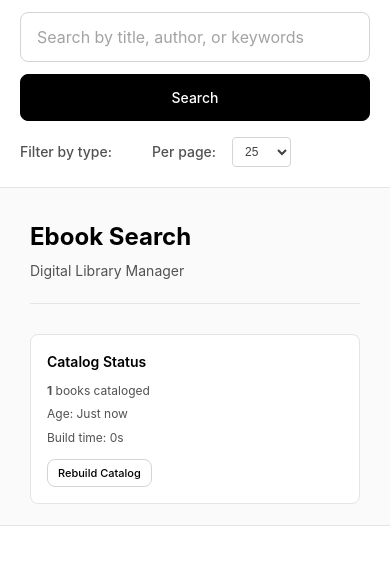
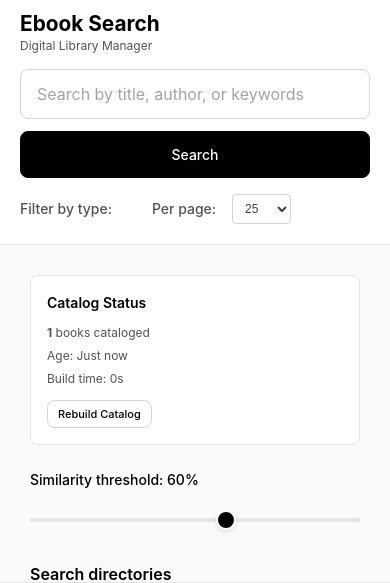
Before and after one commit to vishnusivadasan/ebook_finder, a FastAPI app: page / in a window 390 px wide. Shown: the top 583 px of the page. Run offline with FastAPI, Linux system fonts and the light colour scheme.

Commit message:
Fix search functionality and improve UI layout - Fix missing generatePageNumbers function that was causing search to fail - Add search timing display (server time + total time) - Move stats to inline position next to filter controls - Relocate header to top-left with search bar on the right - Add debugging console logs for easier troubleshooting - Ensure search uses existing catalog without rebuilding each time - Implement proper pagination with ellipsis for large result sets

```diff
--- a/app.py
+++ b/app.py
@@ -3,6 +3,7 @@
 from fastapi.staticfiles import StaticFiles
 from fastapi.templating import Jinja2Templates
 import os
+import time
 from pathlib import Path
 from typing import List, Optional
 from ebook_search import EbookSearcher
@@ -45,15 +46,18 @@
     similarity_threshold: int = Form(60)
 ):
     """Search for ebooks using catalog"""
+    search_start_time = time.time()
+
     try:
-        # Get all books from catalog
-        all_books = searcher.get_catalog_books()
+        # Get all books from catalog (force_refresh=False to use existing catalog)
+        all_books = searcher.get_catalog_books(force_refresh=False)
 
         if not all_books:
             return JSONResponse({
                 "success": False,
                 "message": "No ebook files found in catalog. Try refreshing the catalog.",
-                "results": []
+                "results": [],
+                "search_time_ms": 0
             })
 
         # Search for matching books (no file type filtering here - done on client)
@@ -74,21 +78,28 @@
                 "score": score
             })
 
+        # Calculate search time
+        search_time_ms = round((time.time() - search_start_time) * 1000, 1)
+
         # Get current stats
         stats = searcher.get_catalog_stats()
         stats["results_count"] = len(formatted_results)
+        stats["search_time_ms"] = search_time_ms
 
         return JSONResponse({
             "success": True,
             "results": formatted_results,
-            "stats": stats
+            "stats": stats,
+            "search_time_ms": search_time_ms
         })
 
     except Exception as e:
+        search_time_ms = round((time.time() - search_start_time) * 1000, 1)
         return JSONResponse({
             "success": False,
             "message": f"Search error: {str(e)}",
-            "results": []
+            "results": [],
+            "search_time_ms": search_time_ms
         })
 
 @app.post("/catalog/build")
--- a/docker-compose.yml
+++ b/docker-compose.yml
@@ -8,6 +8,8 @@
     ports:
       - "8501:8501"
     volumes:
+      # Bind mount source code for development - changes reflect immediately
+      - ".:/app"
       # Mount your ebook directories from host to container
       - "${HOME}/Documents:/mnt/documents:ro"
       - "${HOME}/Downloads:/mnt/downloads:ro"
--- a/templates/index.html
+++ b/templates/index.html
@@ -52,9 +52,32 @@
             border-bottom: 1px solid var(--gray-200);
             flex-shrink: 0;
             background: var(--white);
+            display: flex;
+            align-items: center;
+            gap: 40px;
+        }
+
+        .header-section {
+            flex-shrink: 0;
+        }
+
+        .header-section h1 {
+            font-size: 1.5rem;
+            font-weight: 700;
+            color: var(--black);
+            margin: 0 0 2px 0;
+            line-height: 1.2;
+        }
+
+        .header-section p {
+            font-size: 12px;
+            color: var(--gray-600);
+            margin: 0;
+            line-height: 1.2;
         }
 
         .search-section {
+            flex: 1;
             margin-bottom: 0;
         }
 
@@ -91,6 +114,52 @@
             gap: 8px;
             flex-wrap: wrap;
             align-items: center;
+            justify-content: space-between;
+        }
+
+        .filter-section {
+            display: flex;
+            gap: 8px;
+            flex-wrap: wrap;
+            align-items: center;
+        }
+
+        .stats-section {
+            display: flex;
+            gap: 12px;
+            align-items: center;
+            font-size: 12px;
+            color: var(--gray-600);
+        }
+
+        .stats-section .stat-item {
+            display: flex;
+            flex-direction: column;
+            align-items: center;
+            padding: 4px 8px;
+            background: var(--gray-50);
+            border-radius: 4px;
+            min-width: 60px;
+        }
+
+        .stats-section .stat-number {
+            font-weight: 600;
+            color: var(--black);
+            font-size: 14px;
+        }
+
+        .stats-section .stat-label {
+            font-size: 10px;
+            color: var(--gray-500);
+            text-transform: uppercase;
+            letter-spacing: 0.5px;
+        }
+
+        .search-timing {
+            font-size: 11px;
+            color: var(--gray-500);
+            margin-left: 8px;
+            font-style: italic;
         }
 
         .filter-label {
@@ -625,6 +694,11 @@
 
             .top-bar {
                 padding: 16px 40px;
+                gap: 30px;
+            }
+
+            .header-section h1 {
+                font-size: 1.3rem;
             }
 
             .content {
@@ -647,6 +721,17 @@
 
             .top-bar {
                 padding: 12px 20px;
+                flex-direction: column;
+                align-items: flex-start;
+                gap: 16px;
+            }
+
+            .header-section {
+                align-self: flex-start;
+            }
+
+            .search-section {
+                width: 100%;
             }
 
             .content {
@@ -661,12 +746,22 @@
                 flex-wrap: wrap;
             }
         }
+
+        .directory-info p {
+            color: var(--gray-600);
+            margin-bottom: 8px;
+        }
     </style>
 </head>
 <body>
     <div class="container">
         <!-- Top search bar -->
         <div class="top-bar">
+            <div class="header-section">
+                <h1>Ebook Search</h1>
+                <p>Digital Library Manager</p>
+            </div>
+
             <div class="search-section">
                 <form class="search-form" onsubmit="searchBooks(event)">
                     <input type="text" id="search-query" class="search-input"
@@ -675,6 +770,7 @@
                 </form>
 
                 <div class="file-type-filters">
+                    <div class="filter-section">
                         <span class="filter-label">Filter by type:</span>
                         <div id="file-type-buttons">
                             <!-- File type buttons will be loaded here -->
@@ -690,6 +786,11 @@
                         </div>
                     </div>
 
+                    <div class="stats-section" id="inline-stats" style="display: none;">
+                        <!-- Inline stats will be displayed here -->
+                    </div>
+                </div>
+
                 <div class="search-status" id="search-status"></div>
             </div>
         </div>
@@ -697,11 +798,6 @@
         <div class="main-content">
             <!-- Sidebar -->
             <div class="sidebar">
-                <div class="sidebar-header">
-                    <h1>Ebook Search</h1>
-                    <p>Digital Library Manager</p>
-                </div>
-
                 <div class="catalog-info">
                     <h4>Catalog Status</h4>
                     <div id="catalog-status">
@@ -738,10 +834,6 @@
 
             <!-- Main Content -->
             <div class="content">
-                <div id="stats" class="stats" style="display: none;">
-                    <!-- Stats will be displayed here -->
-                </div>
-
                 <div id="messages"></div>
                 <div id="results" class="results"></div>
             </div>
@@ -863,13 +955,16 @@
 
             const query = document.getElementById('search-query').value;
             const resultsDiv = document.getElementById('results');
-            const statsDiv = document.getElementById('stats');
+            const inlineStatsDiv = document.getElementById('inline-stats');
             const searchStatus = document.getElementById('search-status');
 
+            console.log('Starting search with query:', query);
             searchStatus.textContent = 'Searching your ebook library...';
+            const searchStartTime = performance.now();
 
             // Show loading
             resultsDiv.innerHTML = `<div class="loading">Searching through your ebook collection...</div>`;
+            inlineStatsDiv.style.display = 'none';
 
             try {
                 const formData = new FormData();
@@ -877,17 +972,26 @@
                 formData.append('similarity_threshold', currentThreshold);
                 // Don't send file_types - we'll filter on the client side
 
+                console.log('Sending request to /search');
                 const response = await fetch('/search', {
                     method: 'POST',
                     body: formData
                 });
 
+                console.log('Response status:', response.status);
+                console.log('Response ok:', response.ok);
+
                 const data = await response.json();
+                console.log('Response data:', data);
+
+                const clientSearchTime = Math.round(performance.now() - searchStartTime);
 
                 if (data.success) {
+                    console.log('Search successful, results count:', data.results.length);
                     // Store all results globally for filtering
                     window.allResults = data.results;
                     window.allStats = data.stats;
+                    window.serverSearchTime = data.search_time_ms || 0;
 
                     // Reset active filters when new search is performed
                     activeFileTypes.clear();
@@ -898,20 +1002,24 @@
                     // Apply current filters and display (will show all since filters are cleared)
                     applyFileTypeFilters();
 
-                    searchStatus.textContent = `Found ${data.results.length} results`;
+                    const timingText = `Found ${data.results.length} results <span class="search-timing">(${window.serverSearchTime}ms server, ${clientSearchTime}ms total)</span>`;
+                    searchStatus.innerHTML = timingText;
                 } else {
+                    console.log('Search failed with message:', data.message);
                     showMessage(data.message, 'error');
                     resultsDiv.innerHTML = '';
-                    statsDiv.style.display = 'none';
+                    inlineStatsDiv.style.display = 'none';
                     searchStatus.textContent = '';
                     // Clear file type buttons when no results
                     document.getElementById('file-type-buttons').innerHTML = '';
                 }
             } catch (error) {
+                console.error('Search error:', error);
+                const clientSearchTime = Math.round(performance.now() - searchStartTime);
                 showMessage('Search failed', 'error');
                 resultsDiv.innerHTML = '';
-                statsDiv.style.display = 'none';
-                searchStatus.textContent = '';
+                inlineStatsDiv.style.display = 'none';
+                searchStatus.innerHTML = `Search failed <span class="search-timing">(${clientSearchTime}ms)</span>`;
                 // Clear file type buttons on error
                 document.getElementById('file-type-buttons').innerHTML = '';
             }
@@ -937,6 +1045,9 @@
             const filteredStats = { ...window.allStats };
             filteredStats.results_count = filteredResults.length;
 
+            // Display inline stats
+            displayInlineStats(filteredStats);
+
             // Display paginated filtered results
             displayPaginatedResults(filteredResults, filteredStats);
 
@@ -944,40 +1055,24 @@
             updateSearchStatus();
         }
 
-        // Update search status text
-        function updateSearchStatus() {
-            const searchStatus = document.getElementById('search-status');
-            const totalResults = window.allResults.length;
-            const filteredCount = filteredResults.length;
+        // Display inline stats in the filter row
+        function displayInlineStats(stats) {
+            const inlineStatsDiv = document.getElementById('inline-stats');
 
-            if (activeFileTypes.size > 0) {
-                const typeFilter = Array.from(activeFileTypes).map(ext => ext.toUpperCase().replace('.', '')).join(', ');
-                searchStatus.textContent = `Showing ${filteredCount} of ${totalResults} results (${typeFilter} only)`;
-            } else {
-                searchStatus.textContent = `Found ${totalResults} results`;
-            }
-        }
-
-        // Display paginated results
-        function displayPaginatedResults(results, stats) {
-            const resultsDiv = document.getElementById('results');
-            const statsDiv = document.getElementById('stats');
-
-            // Display stats
             if (stats.file_types && typeof stats.file_types === 'object') {
                 const fileTypeCount = Object.keys(stats.file_types).length;
-                statsDiv.innerHTML = `
+                inlineStatsDiv.innerHTML = `
                     <div class="stat-item">
                         <span class="stat-number">${stats.total_books || 0}</span>
-                        <div class="stat-label">Total Books</div>
+                        <div class="stat-label">Books</div>
                     </div>
                     <div class="stat-item">
-                        <span class="stat-number">${stats.total_size_gb || '0.0'} GB</span>
-                        <div class="stat-label">Total Size</div>
+                        <span class="stat-number">${stats.total_size_gb || '0.0'}</span>
+                        <div class="stat-label">GB</div>
                     </div>
                     <div class="stat-item">
                         <span class="stat-number">${fileTypeCount}</span>
-                        <div class="stat-label">File Types</div>
+                        <div class="stat-label">Types</div>
                     </div>
                     <div class="stat-item">
                         <span class="stat-number">${stats.results_count || 0}</span>
@@ -986,18 +1081,18 @@
                 `;
             } else {
                 // Fallback for old stats format
-                statsDiv.innerHTML = `
+                inlineStatsDiv.innerHTML = `
                     <div class="stat-item">
                         <span class="stat-number">${stats.total_books || 0}</span>
-                        <div class="stat-label">Total Books</div>
+                        <div class="stat-label">Books</div>
                     </div>
                     <div class="stat-item">
-                        <span class="stat-number">${stats.total_size_mb || 0} MB</span>
-                        <div class="stat-label">Total Size</div>
+                        <span class="stat-number">${Math.round((stats.total_size_mb || 0) / 1024 * 100) / 100}</span>
+                        <div class="stat-label">GB</div>
                     </div>
                     <div class="stat-item">
                         <span class="stat-number">${stats.file_types || 0}</span>
-                        <div class="stat-label">File Types</div>
+                        <div class="stat-label">Types</div>
                     </div>
                     <div class="stat-item">
                         <span class="stat-number">${stats.results_count || 0}</span>
@@ -1005,7 +1100,27 @@
                     </div>
                 `;
             }
-            statsDiv.style.display = 'grid';
+            inlineStatsDiv.style.display = 'flex';
+        }
+
+        // Update search status text
+        function updateSearchStatus() {
+            const searchStatus = document.getElementById('search-status');
+            const totalResults = window.allResults.length;
+            const filteredCount = filteredResults.length;
+            const timingText = window.serverSearchTime ? `<span class="search-timing">(${window.serverSearchTime}ms server)</span>` : '';
+
+            if (activeFileTypes.size > 0) {
+                const typeFilter = Array.from(activeFileTypes).map(ext => ext.toUpperCase().replace('.', '')).join(', ');
+                searchStatus.innerHTML = `Showing ${filteredCount} of ${totalResults} results (${typeFilter} only) ${timingText}`;
+            } else {
+                searchStatus.innerHTML = `Found ${totalResults} results ${timingText}`;
+            }
+        }
+
+        // Display paginated results (simplified - no longer needs to handle stats)
+        function displayPaginatedResults(results, stats) {
+            const resultsDiv = document.getElementById('results');
 
             // Handle empty results
             if (results.length === 0) {
@@ -1051,48 +1166,50 @@
             resultsDiv.innerHTML = paginationHtml + '<div class="results-list">' + resultsHtml + '</div>' + (totalPages > 1 ? paginationHtml : '');
         }
 
-        // Generate page numbers for pagination
-        function generatePageNumbers(currentPage, totalPages) {
-            let pages = '';
-            const maxVisiblePages = 5;
-
-            let startPage = Math.max(1, currentPage - Math.floor(maxVisiblePages / 2));
-            let endPage = Math.min(totalPages, startPage + maxVisiblePages - 1);
-
-            // Adjust start if we're near the end
-            if (endPage - startPage < maxVisiblePages - 1) {
-                startPage = Math.max(1, endPage - maxVisiblePages + 1);
-            }
-
-            // Add first page if not visible
-            if (startPage > 1) {
-                pages += `<button class="btn-pagination" onclick="changePage(1)">1</button>`;
-                if (startPage > 2) {
-                    pages += '<span class="pagination-ellipsis">...</span>';
-                }
-            }
-
-            // Add page numbers
-            for (let i = startPage; i <= endPage; i++) {
-                pages += `<button class="btn-pagination ${i === currentPage ? 'active' : ''}" onclick="changePage(${i})">${i}</button>`;
-            }
-
-            // Add last page if not visible
-            if (endPage < totalPages) {
-                if (endPage < totalPages - 1) {
-                    pages += '<span class="pagination-ellipsis">...</span>';
-                }
-                pages += `<button class="btn-pagination" onclick="changePage(${totalPages})">${totalPages}</button>`;
-            }
-
-            return pages;
-        }
-
         // Change page
         function changePage(page) {
             if (page < 1 || page > Math.ceil(filteredResults.length / resultsPerPage)) return;
             currentPage = page;
             displayPaginatedResults(filteredResults, window.allStats);
+        }
+
+        // Generate page numbers for pagination
+        function generatePageNumbers(currentPage, totalPages) {
+            let html = '';
+            const maxVisiblePages = 5;
+
+            if (totalPages <= maxVisiblePages) {
+                // Show all pages if total is small
+                for (let i = 1; i <= totalPages; i++) {
+                    html += `<button class="btn-pagination ${i === currentPage ? 'active' : ''}" onclick="changePage(${i})">${i}</button>`;
+                }
+            } else {
+                // Show first page
+                html += `<button class="btn-pagination ${1 === currentPage ? 'active' : ''}" onclick="changePage(1)">1</button>`;
+
+                // Show ellipsis if needed
+                if (currentPage > 3) {
+                    html += '<span class="pagination-ellipsis">...</span>';
+                }
+
+                // Show pages around current page
+                const start = Math.max(2, currentPage - 1);
+                const end = Math.min(totalPages - 1, currentPage + 1);
+
+                for (let i = start; i <= end; i++) {
+                    html += `<button class="btn-pagination ${i === currentPage ? 'active' : ''}" onclick="changePage(${i})">${i}</button>`;
+                }
+
+                // Show ellipsis if needed
+                if (currentPage < totalPages - 2) {
+                    html += '<span class="pagination-ellipsis">...</span>';
+                }
+
+                // Show last page
+                html += `<button class="btn-pagination ${totalPages === currentPage ? 'active' : ''}" onclick="changePage(${totalPages})">${totalPages}</button>`;
+            }
+
+            return html;
         }
 
         // Display results (updated to use pagination)
```
Lines whose indentation alone changed are shown as unchanged.
